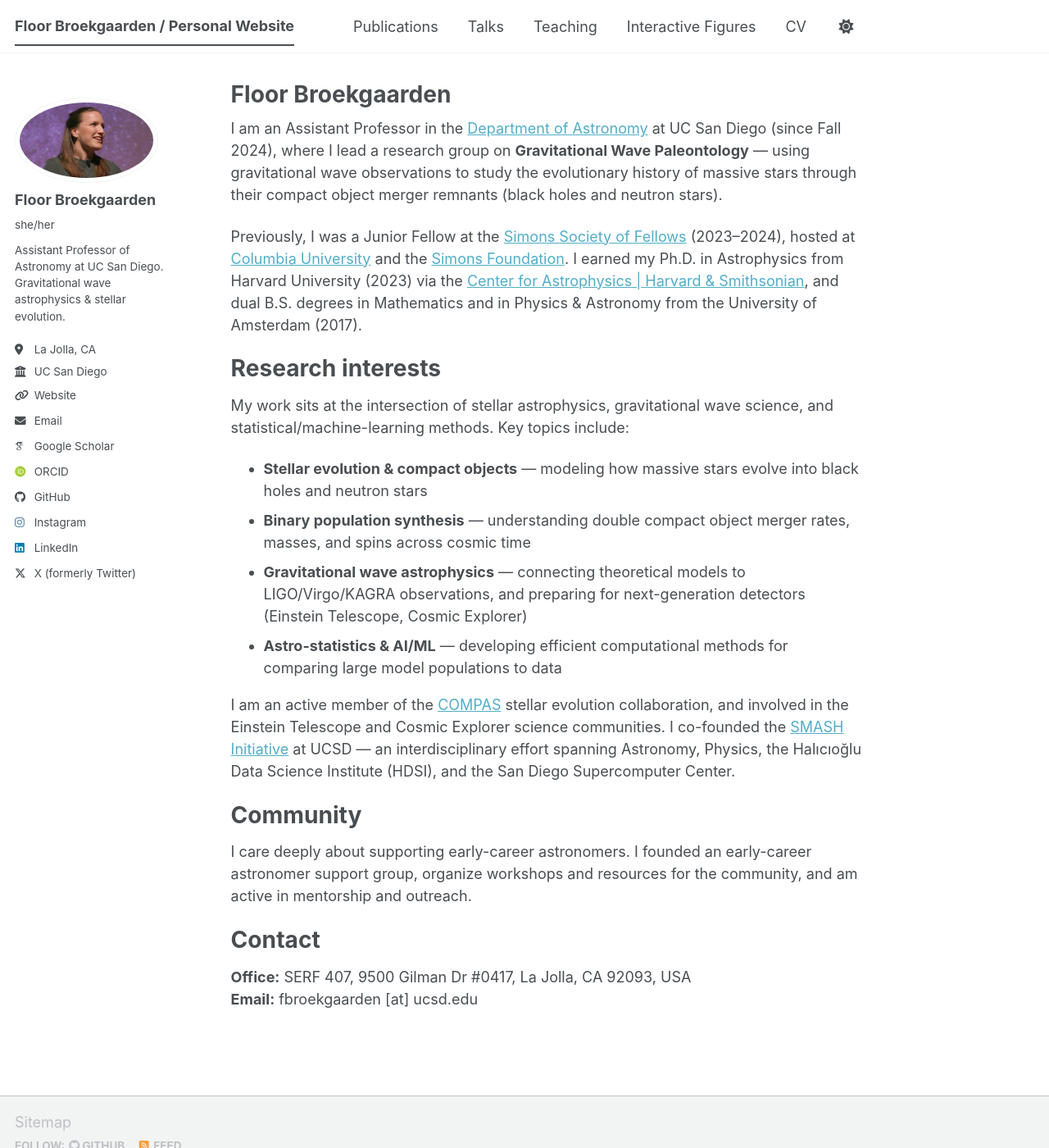
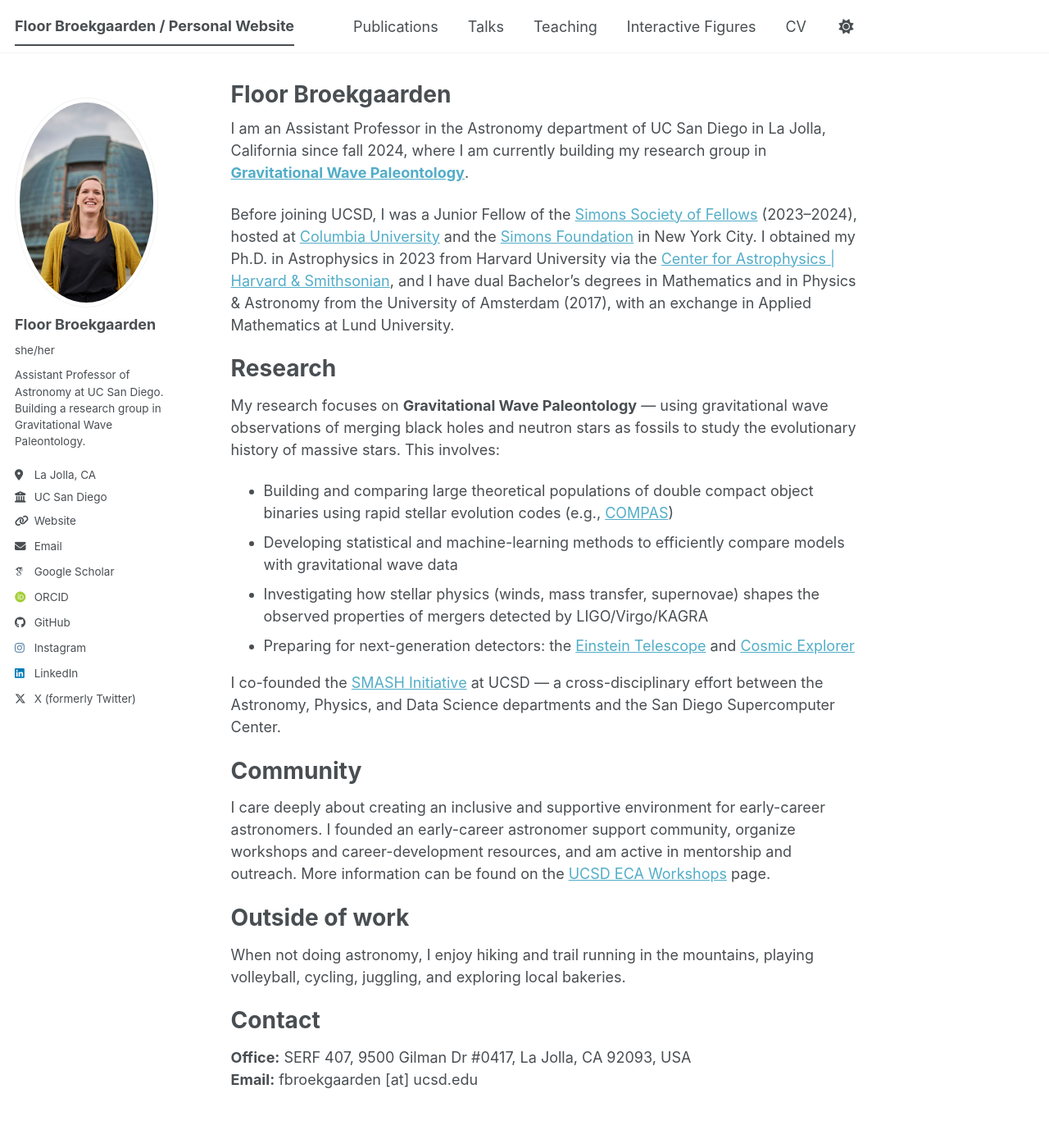
Before and after one commit to FloorBroekgaarden/FloorBroekgaarden.github.io, a Jekyll site: the page built from _pages/about.md, in a window 1280 px wide and 1400 px high. Shown: the whole window at 82% size. Built offline with Jekyll 4.4.1, drawn with Linux system fonts in a browser that asks for light colours; some web fonts are replaced; a script bundle is joined from its source files by our own code; library files that are not in the unit come from our copies.

Commit message:
update website

```diff
--- a/_config.yml
+++ b/_config.yml
@@ -23,10 +23,10 @@
 #               Additional customization can be done by editing /_includes/author-profile.html
 author:
   # Biographic information
-  avatar           : "profile.png"
+  avatar           : "profile.jpg"
   name             : "Floor Broekgaarden"
   pronouns         : "she/her"
-  bio              : "Assistant Professor of Astronomy at UC San Diego. Gravitational wave astrophysics & stellar evolution."
+  bio              : "Assistant Professor of Astronomy at UC San Diego. Building a research group in Gravitational Wave Paleontology."
   location         : "La Jolla, CA"
   employer         : "UC San Diego"
   uri              : "https://www.broekgaarden.nl/floor/wordpress/"
--- a/_pages/about.md
+++ b/_pages/about.md
@@ -7,24 +7,28 @@
   - /about.html
 ---
 
-I am an Assistant Professor in the [Department of Astronomy](https://astronomy.ucsd.edu/) at UC San Diego (since Fall 2024), where I lead a research group on **Gravitational Wave Paleontology** — using gravitational wave observations to study the evolutionary history of massive stars through their compact object merger remnants (black holes and neutron stars).
+I am an Assistant Professor in the Astronomy department of UC San Diego in La Jolla, California since fall 2024, where I am currently building my research group in [**Gravitational Wave Paleontology**](https://www.broekgaarden.nl/floor/wordpress/).
 
-Previously, I was a Junior Fellow at the [Simons Society of Fellows](https://www.simonsfoundation.org/simons-society-of-fellows/) (2023–2024), hosted at [Columbia University](https://www.astro.columbia.edu/) and the [Simons Foundation](https://www.simonsfoundation.org/). I earned my Ph.D. in Astrophysics from Harvard University (2023) via the [Center for Astrophysics \| Harvard & Smithsonian](https://cfa.harvard.edu/), and dual B.S. degrees in Mathematics and in Physics & Astronomy from the University of Amsterdam (2017).
+Before joining UCSD, I was a Junior Fellow of the [Simons Society of Fellows](https://www.simonsfoundation.org/simons-society-of-fellows/) (2023–2024), hosted at [Columbia University](https://www.astro.columbia.edu/) and the [Simons Foundation](https://www.simonsfoundation.org/) in New York City. I obtained my Ph.D. in Astrophysics in 2023 from Harvard University via the [Center for Astrophysics \| Harvard & Smithsonian](https://cfa.harvard.edu/), and I have dual Bachelor's degrees in Mathematics and in Physics & Astronomy from the University of Amsterdam (2017), with an exchange in Applied Mathematics at Lund University.
 
-Research interests
+Research
 ======
-My work sits at the intersection of stellar astrophysics, gravitational wave science, and statistical/machine-learning methods. Key topics include:
+My research focuses on **Gravitational Wave Paleontology** — using gravitational wave observations of merging black holes and neutron stars as fossils to study the evolutionary history of massive stars. This involves:
 
-- **Stellar evolution & compact objects** — modeling how massive stars evolve into black holes and neutron stars
-- **Binary population synthesis** — understanding double compact object merger rates, masses, and spins across cosmic time
-- **Gravitational wave astrophysics** — connecting theoretical models to LIGO/Virgo/KAGRA observations, and preparing for next-generation detectors (Einstein Telescope, Cosmic Explorer)
-- **Astro-statistics & AI/ML** — developing efficient computational methods for comparing large model populations to data
+- Building and comparing large theoretical populations of double compact object binaries using rapid stellar evolution codes (e.g., [COMPAS](https://compas.science))
+- Developing statistical and machine-learning methods to efficiently compare models with gravitational wave data
+- Investigating how stellar physics (winds, mass transfer, supernovae) shapes the observed properties of mergers detected by LIGO/Virgo/KAGRA
+- Preparing for next-generation detectors: the [Einstein Telescope](https://www.et-gw.eu/) and [Cosmic Explorer](https://cosmicexplorer.org/)
 
-I am an active member of the [COMPAS](https://compas.science) stellar evolution collaboration, and involved in the Einstein Telescope and Cosmic Explorer science communities. I co-founded the [SMASH Initiative](https://www.broekgaarden.nl/floor/wordpress/) at UCSD — an interdisciplinary effort spanning Astronomy, Physics, the Halıcıoğlu Data Science Institute (HDSI), and the San Diego Supercomputer Center.
+I co-founded the [SMASH Initiative](https://www.broekgaarden.nl/floor/wordpress/) at UCSD — a cross-disciplinary effort between the Astronomy, Physics, and Data Science departments and the San Diego Supercomputer Center.
 
 Community
 ======
-I care deeply about supporting early-career astronomers. I founded an early-career astronomer support group, organize workshops and resources for the community, and am active in mentorship and outreach.
+I care deeply about creating an inclusive and supportive environment for early-career astronomers. I founded an early-career astronomer support community, organize workshops and career-development resources, and am active in mentorship and outreach. More information can be found on the [UCSD ECA Workshops](https://www.broekgaarden.nl/floor/wordpress/) page.
+
+Outside of work
+======
+When not doing astronomy, I enjoy hiking and trail running in the mountains, playing volleyball, cycling, juggling, and exploring local bakeries.
 
 Contact
 ======
```
